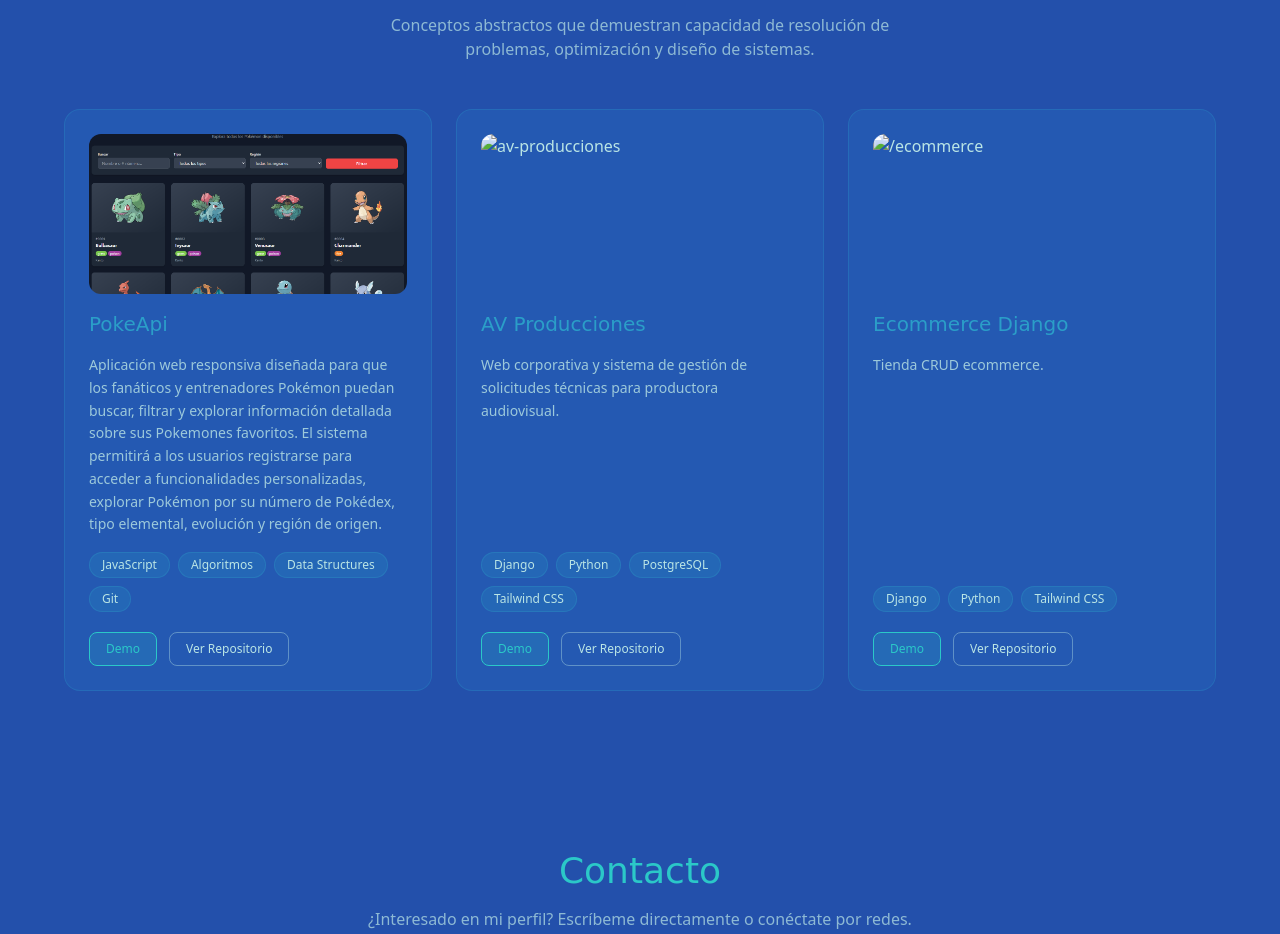
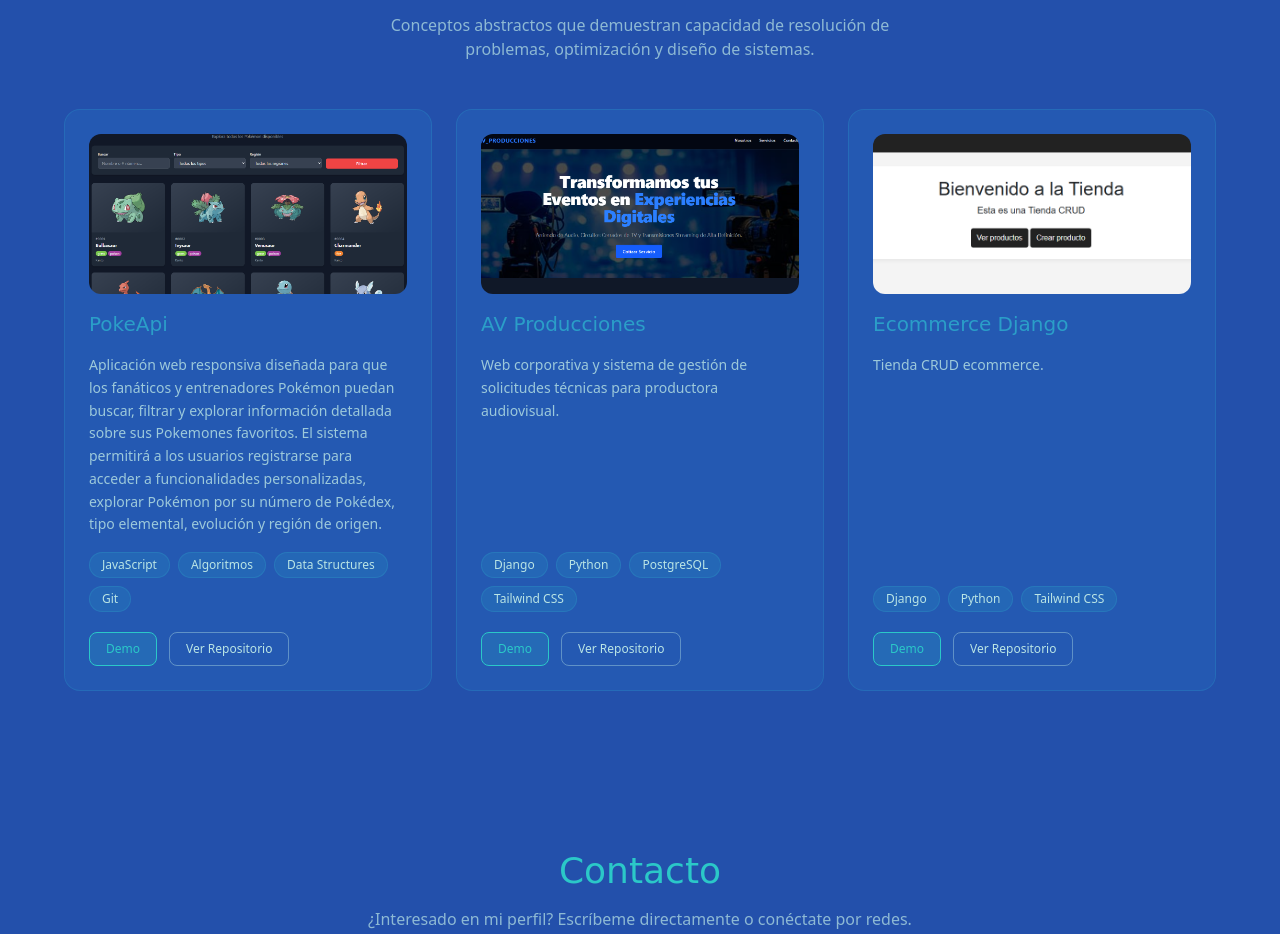
Before and after one commit to Pfamgo/mi-portafolio, a plain HTML site: page index.html in a window 1280 px wide. Shown: the part 1883-2817 px from the top of the page. Drawn offline with nearby package versions, Linux system fonts and the light colour scheme; the site is published under a folder, as on GitHub Pages, so addresses that start at the root find nothing; a web font is replaced by a local one.

Commit message:
imagenes arregladas

```diff
--- a/index.html
+++ b/index.html
@@ -288,7 +288,7 @@
 
         <!-- Card 2: CLI Physics Sandbox -->
         <div class="card rounded-2xl p-6 flex flex-col">
-          <img src="/av-producciones.PNG" alt="av-producciones" class="w-full h-40 object-cover rounded-xl mb-4">
+          <img src="av-producciones.PNG" alt="av-producciones" class="w-full h-40 object-cover rounded-xl mb-4">
           <div class="flex items-center gap-3 mb-4">
             <h3 class="font-display text-xl text-[#2b9ec8]">AV Producciones</h3>
           </div>
@@ -309,7 +309,7 @@
 
         <!-- Card 3: State Machine Parser -->
         <div class="card rounded-2xl p-6 flex flex-col">
-          <img src="/ecommerce.PNG" alt="/ecommerce" class="w-full h-40 object-cover rounded-xl mb-4">
+          <img src="ecommerce.PNG" alt="ecommerce" class="w-full h-40 object-cover rounded-xl mb-4">
           <div class="flex items-center gap-3 mb-4">
             <h3 class="font-display text-xl text-[#2b9ec8]">Ecommerce Django</h3>
           </div>
```
